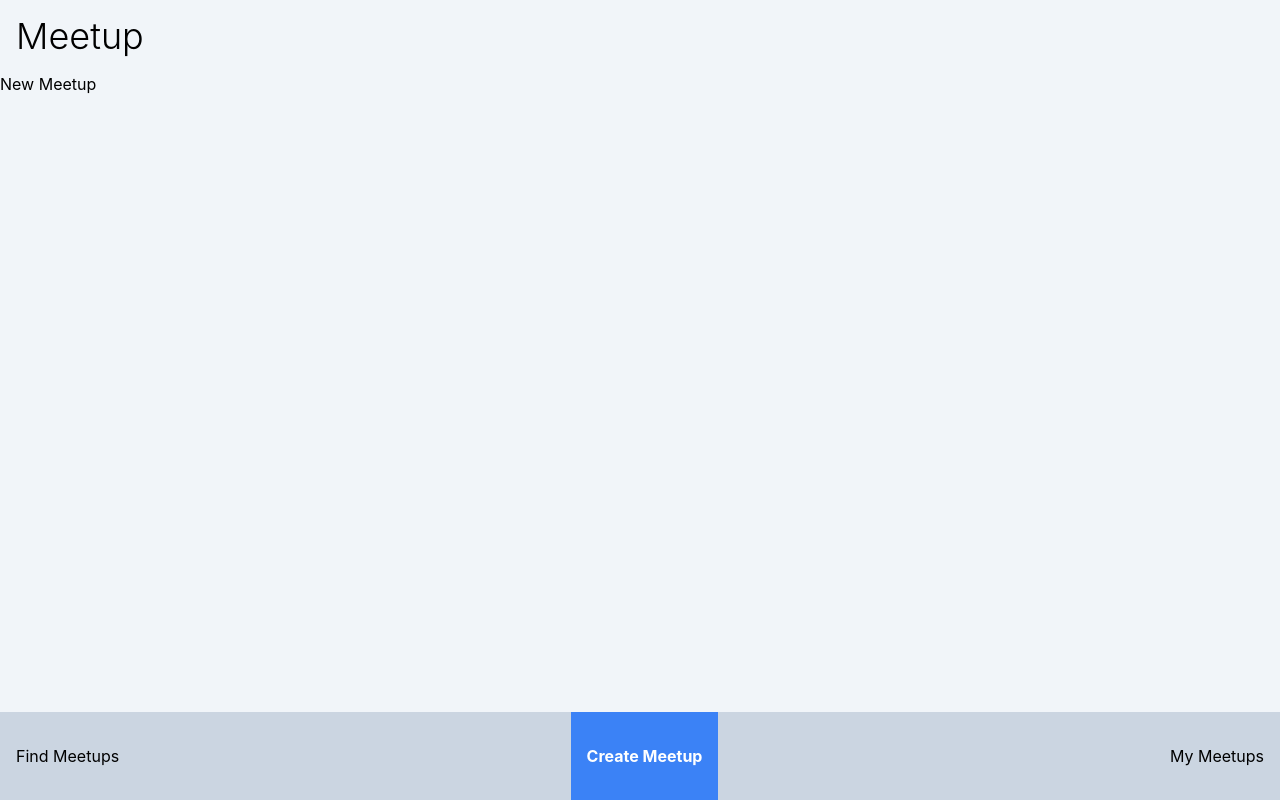
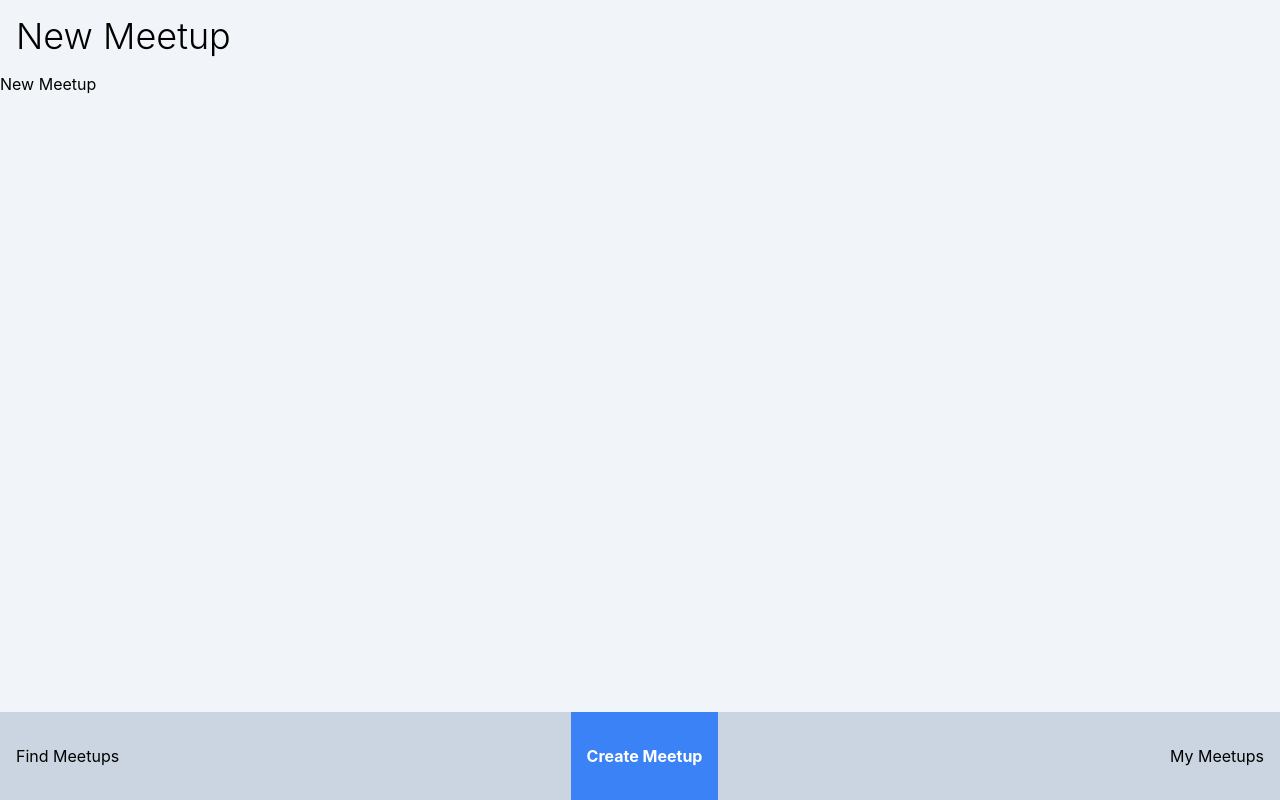
Before and after one commit to fibbly/react-meetup-app, a React (Create React App) app: page /new-meetup in a window 1280 px wide. Built offline with nearby package versions, Linux system fonts and the light colour scheme.

Commit message:
update navigation with dynamic titles

```diff
--- /dev/null
+++ b/src/components/MeetupForm.tsx
@@ -0,0 +1,5 @@
+const MeetupForm = (): JSX.Element => {
+    return <form></form>;
+};
+
+export default MeetupForm;
--- a/src/layout/Header.tsx
+++ b/src/layout/Header.tsx
@@ -1,7 +1,25 @@
+import { useEffect, useState } from "react";
+import { useLocation } from "react-router-dom";
+
 const Navigation = (): JSX.Element => {
+    const routes = [
+        { path: "/", title: "Meetups" },
+        { path: "/new-meetup", title: "New Meetup" },
+        { path: "/my-meetups", title: "My Meetups" },
+    ];
+
+    const location = useLocation();
+    const [title, setTitle] = useState<string | undefined>(routes[0].title);
+
+    useEffect(() => {
+        const route = routes.find(({ path }) => location.pathname === path);
+        setTitle(route?.title);
+        // eslint-disable-next-line react-hooks/exhaustive-deps
+    }, [location]);
+
     return (
         <header className="flex justify-between p-4">
-            <h1 className="text-4xl font-light">Meetup</h1>
+            <h1 className="text-4xl font-light">{title}</h1>
         </header>
     );
 };
--- a/src/layout/Navigation.tsx
+++ b/src/layout/Navigation.tsx
@@ -13,9 +13,8 @@
         <nav className="bg-slate-300 w-screen">
             <ul className="flex gap-2 justify-between w-full text-center">
                 {routes.map((route, index) => (
-                    <Link to={route.path}>
+                    <Link to={route.path} key={index}>
                         <li
-                            key={index}
                             className={`px-4 py-8 ${
                                 location.pathname === route.path
                                     ? "bg-blue-500 text-white font-bold"
```
